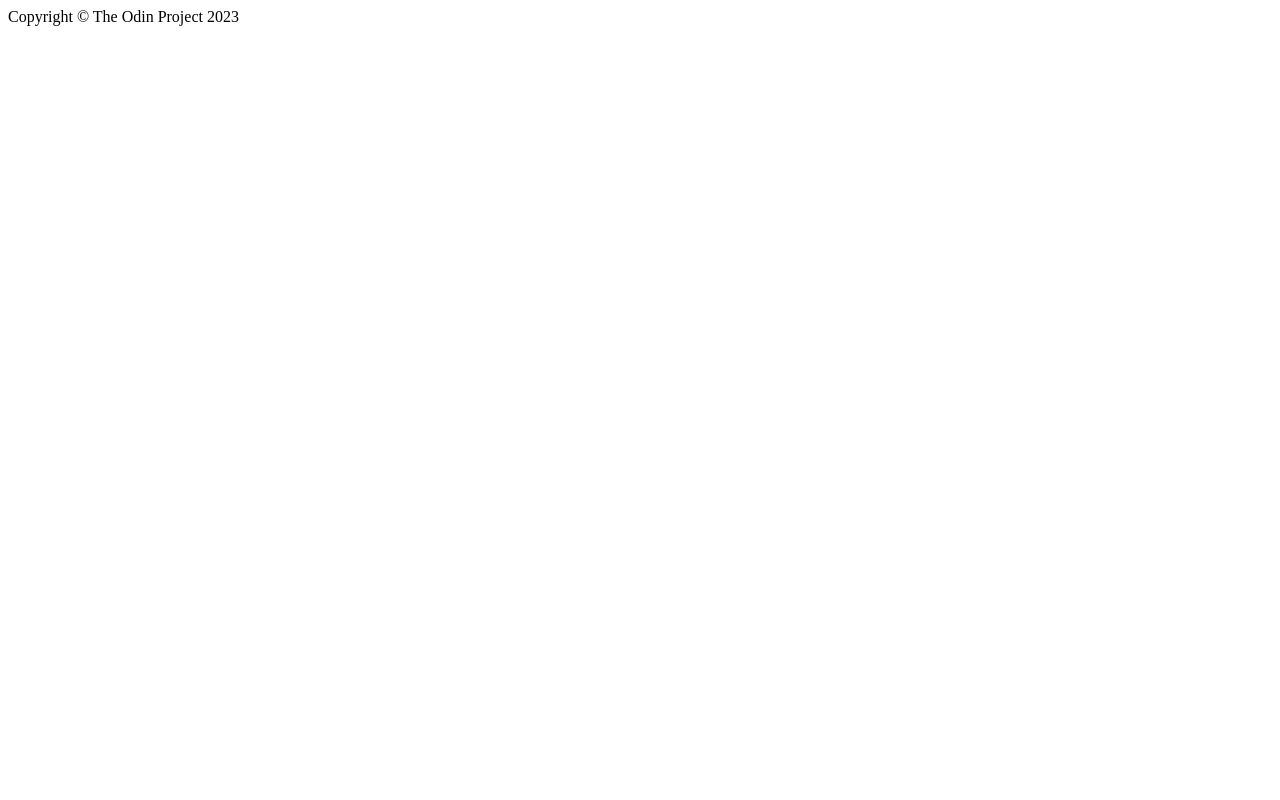
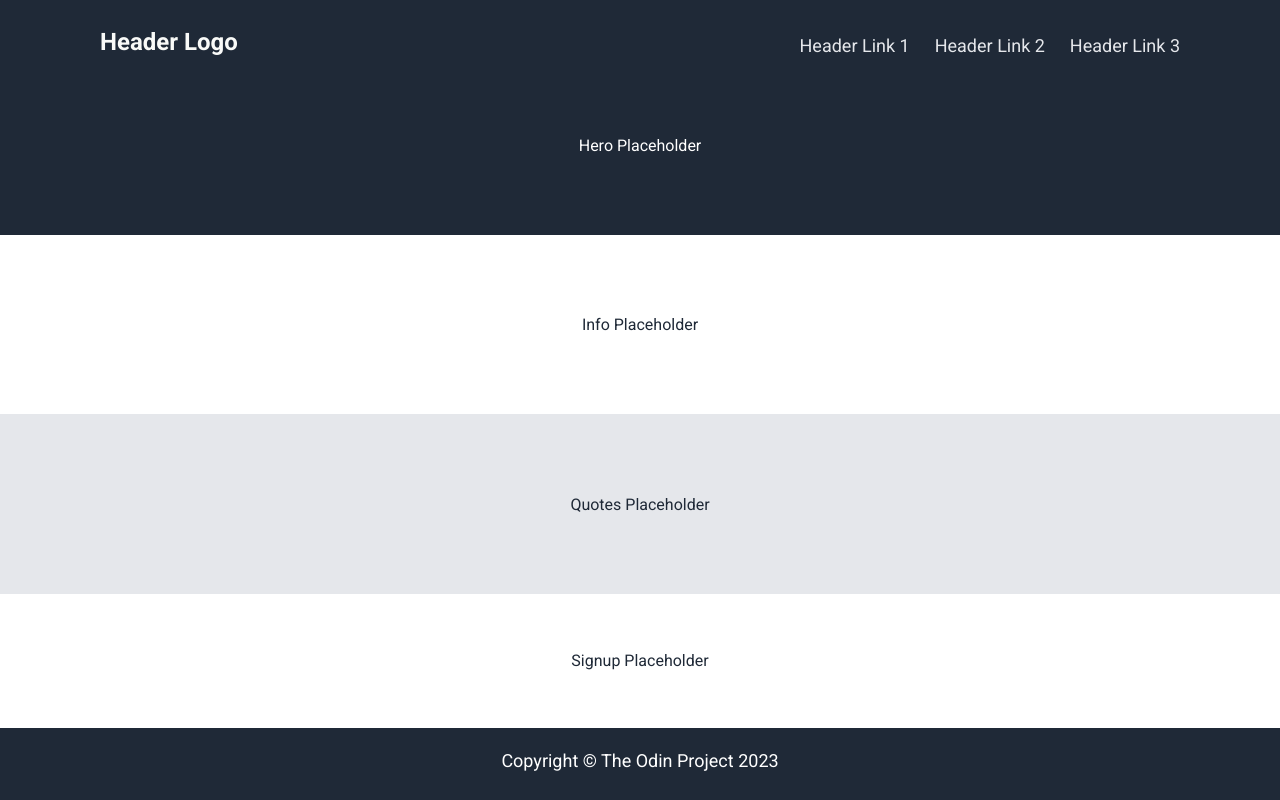
Before and after one commit to benallenden/odin-landingpage, a plain HTML site: page index.html in a window 1280 px wide. Drawn offline with Linux system fonts and the light colour scheme.

Commit message:
Built landing page header and footer with content placeholders

```diff
--- a/index.html
+++ b/index.html
@@ -9,13 +9,29 @@
     </head>
     <body>
         <div class="header">
-
+            <div class="h-logo">
+                Header Logo
+            </div>
+            <ul class="right-links">
+                <li><a href="#">Header Link 1</a></li>
+                <li><a href="#">Header Link 2</a></li>
+                <li><a href="#">Header Link 3</a></li>
+            </ul>
         </div>
-
         <div class="content">
-
+            <div class="hero">
+                Hero Placeholder
+            </div>
+            <div class="info">
+                Info Placeholder
+            </div>
+            <div class="quotes">
+                Quotes Placeholder
+            </div>
+            <div class="signup">
+                Signup Placeholder
+            </div>
         </div>
-
         <div class="footer">
             Copyright &copy The Odin Project 2023
         </div>
--- a/static/style.css
+++ b/static/style.css
@@ -0,0 +1,90 @@
+@import url('https://fonts.googleapis.com/css2?family=Roboto:ital,wght@0,100;0,300;0,400;0,500;0,700;0,900;1,100;1,300;1,400;1,500;1,700;1,900&display=swap');
+
+body {
+    height: 100vh;
+    margin: 0;
+    font-family: 'Roboto', sans-serif;
+    display: flex;
+    flex-direction: column;
+    justify-content: space-between;
+}
+
+    .header {
+        display: flex;
+        justify-content: space-between;
+        height: 56px;
+        padding: 0 100px;
+        background-color: #1f2937;
+    }
+        .header > * {
+            display: flex;
+            align-items: flex-end;
+        }
+
+        .h-logo {
+            color: #F9FAF8;
+            font-weight: bold;
+            font-size: 24px;
+        }
+
+        .right-links {
+            list-style-type: none;
+            gap: 25px;
+            margin: 0;
+            pad: 0;
+        }
+
+            a {
+                text-decoration: none;
+                color: #e5e7eb;
+                font-size: 18px;
+            }
+
+
+    .content {
+        display: flex;
+        flex-direction: column;
+        justify-content: space-evenly;
+        flex: 1;
+    }
+
+        .content > * {
+            display: flex;
+            justify-content: center;
+            align-items: center;
+            flex: 1;
+        }
+
+        .hero {
+            color: white;
+            background-color: #1f2937;
+        }
+
+        .info {
+            color: #1f2937;
+            background-color: white;
+        }
+
+        .quotes {
+            color: #1f2937;
+            background-color: #e5e7eb;
+        }
+
+        .signup {
+            flex-grow: 0.75;
+            color: #1f2937;
+            background-color: white;
+        }
+
+
+    .footer {
+        display: flex;
+        justify-content: center;
+        align-items: center;
+        height: 56px;
+        padding-top: 4px;
+        padding-bottom: 12px;
+        color: white;
+        background-color: #1f2937;
+        font-size: 18px;
+    }
```
